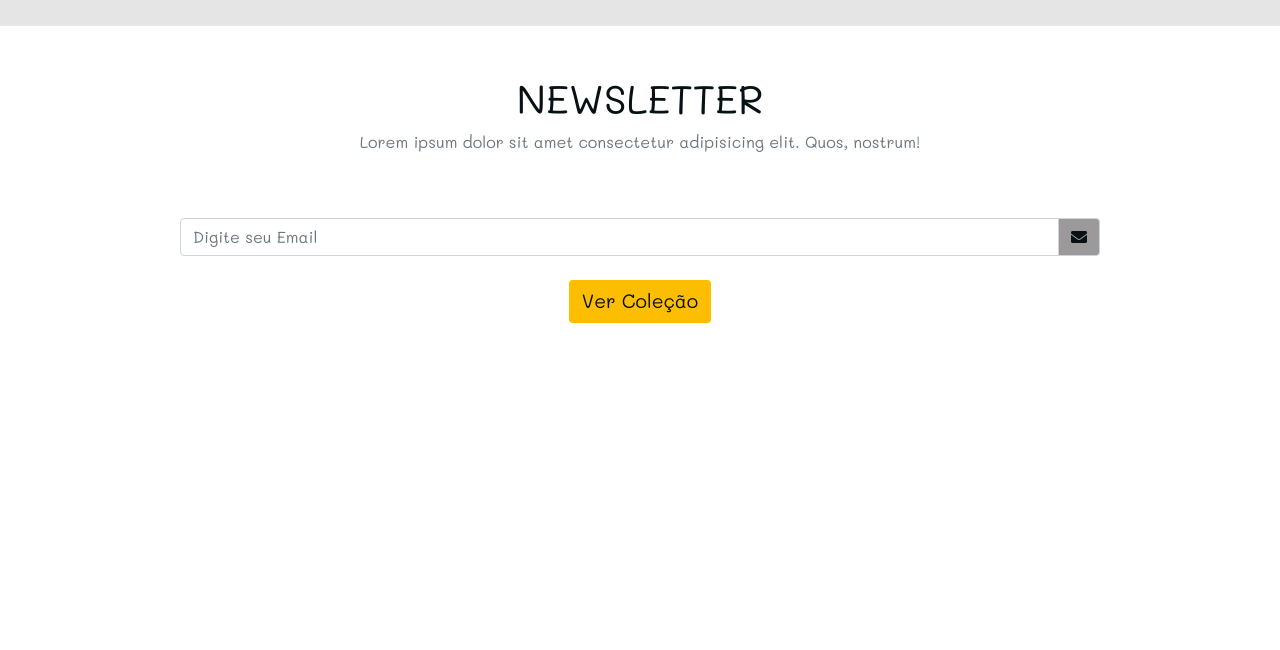
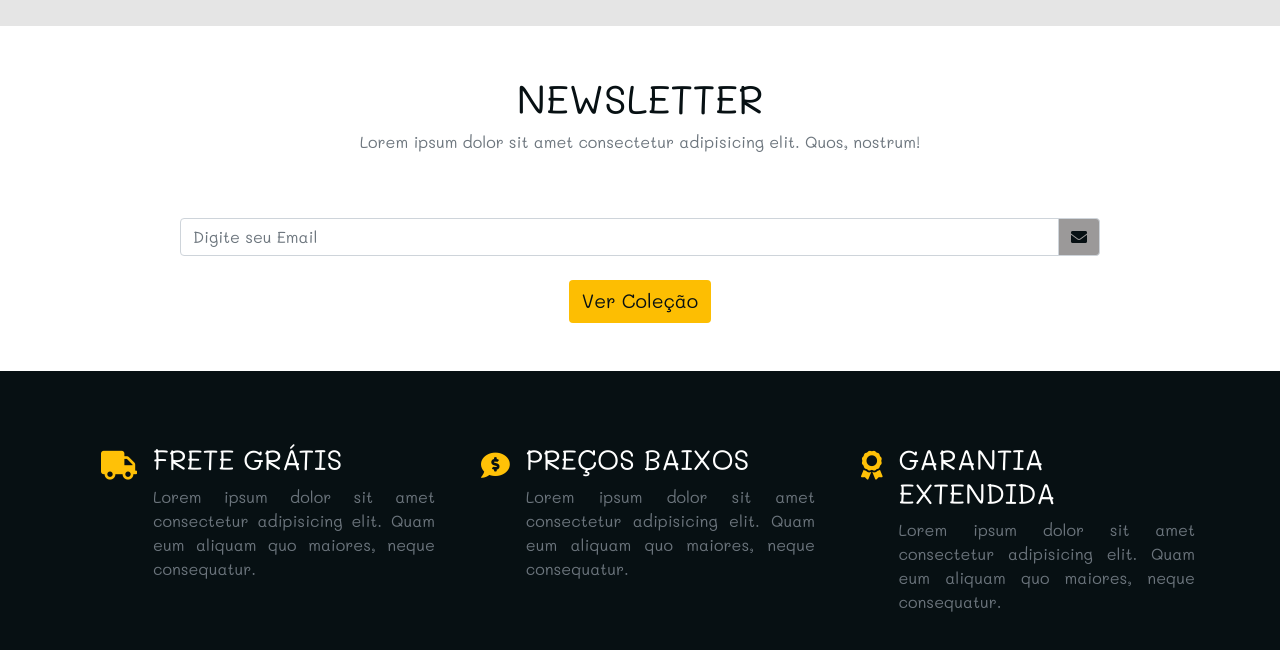
Before and after one commit to MatheusTrinca/bicho-preguica-frontend, a plain HTML site: page index.html in a window 1280 px wide. Shown: the part 2054-2704 px from the top of the page. Before the commit the page ends 2425 px from the top, so only its background shows below. Drawn offline with Linux system fonts and the light colour scheme; a web font is replaced by a local one.

Commit message:
skills section

```diff
--- a/css/main.css
+++ b/css/main.css
@@ -129,3 +129,17 @@ body {
   background-color: var(--mainGrey);
   color: var(--mainBlack);
 }
+
+/* skills */
+
+.skills{
+  background-color: var(--mainBlack);
+}
+
+.skill-text{
+  text-align: justify;
+}
+
+.skill-icon{
+  font-size: 1.8rem;
+}
--- a/index.html
+++ b/index.html
@@ -58,10 +58,13 @@
       <!-- end of navbar -->
       <!-- banner -->
       <div class="banner d-flex pl-3 pl-lg-5 align-items-center">
-        <div> <!-- aqui um container para a centralização com o flex-box -->
-          <h1 class="text-slanted mb-0">Minimalist</h1>
-          <h1 class="font-weight-bold">estilo interior</h1>
-          <a href="products.html" class="btn btn-yellow">ver coleção</a>
+        <div class="container">
+
+          <div> <!-- aqui um container para a centralização com o flex-box -->
+            <h1 class="text-slanted mb-0">Minimalist</h1>
+            <h1 class="font-weight-bold">estilo interior</h1>
+            <a href="products.html" class="btn btn-yellow">ver coleção</a>
+          </div>
         </div>
       </div>
 
@@ -228,8 +231,6 @@
           </div>
           <!-- end of section title -->
         </div>
-
-
     <div class="row">
       <div class="col-10 mx-auto text-center">
         <form>
@@ -251,6 +252,50 @@
   </section>
   <!-- end of newsletter -->
 
+  <!-- skills -->
+  <section class="skills py-5">
+    <div class="container">
+      <div class="row">
+
+      <!-- single skill -->
+      <div class ="col-10 col-md-4 mx-auto d-flex my-4">
+        <div class="skill-icon mx-3">
+          <span class="text-warning "><i class="fas fa-truck"></i></span>
+        </div>
+        <div class="skill-text">
+          <h3 class="text-uppercase text-white">frete grátis</h3>
+          <p class="text-muted">Lorem ipsum dolor sit amet consectetur adipisicing elit. Quam eum aliquam quo maiores, neque consequatur.</p>
+        </div>
+      </div>
+      <!-- end of single skill -->
+      <!-- single skill -->
+      <div class ="col-10 col-md-4 mx-auto d-flex my-4">
+        <div class="skill-icon mx-3">
+          <span class="text-warning "><i class="fas fa-comment-dollar"></i></span>
+        </div>
+        <div class="skill-text">
+          <h3 class="text-uppercase text-white">preços baixos</h3>
+          <p class="text-muted">Lorem ipsum dolor sit amet consectetur adipisicing elit. Quam eum aliquam quo maiores, neque consequatur.</p>
+        </div>
+      </div>
+      <!-- end of single skill -->
+      <!-- single skill -->
+      <div class ="col-10 col-md-4 mx-auto d-flex my-4">
+        <div class="skill-icon mx-3">
+          <span class="text-warning "><i class="fas fa-award"></i></span>
+        </div>
+        <div class="skill-text">
+          <h3 class="text-uppercase text-white">garantia extendida</h3>
+          <p class="text-muted">Lorem ipsum dolor sit amet consectetur adipisicing elit. Quam eum aliquam quo maiores, neque consequatur.</p>
+        </div>
+      </div>
+      <!-- end of single skill -->
+    </div>
+  </div>
+  </section>
+
+  <!-- end of skills -->
+
 
     <!-- jquery -->
     <script src="js/jquery-3.3.1.min.js"></script>
```
